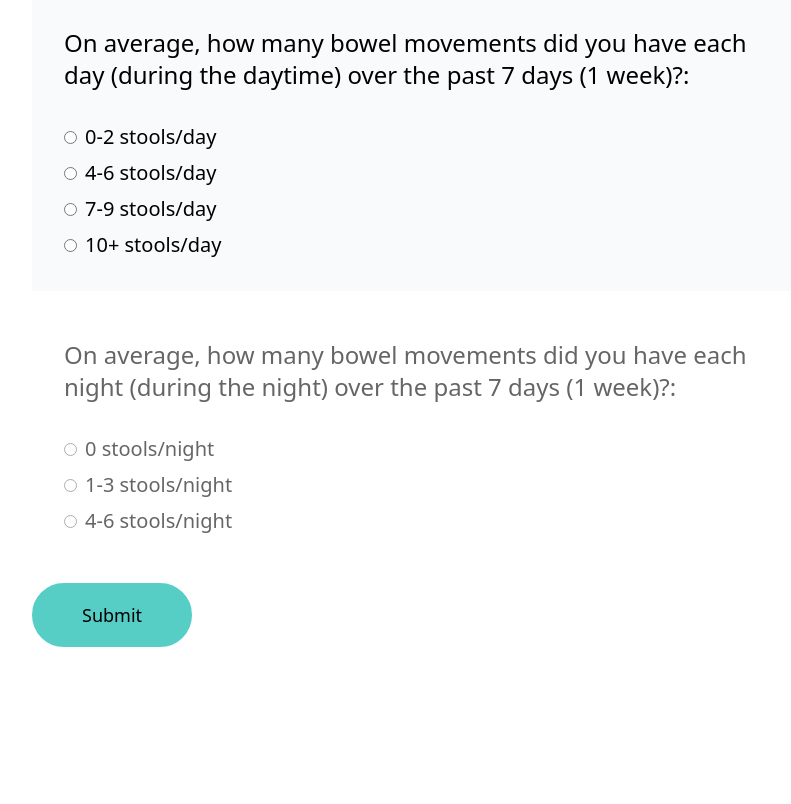
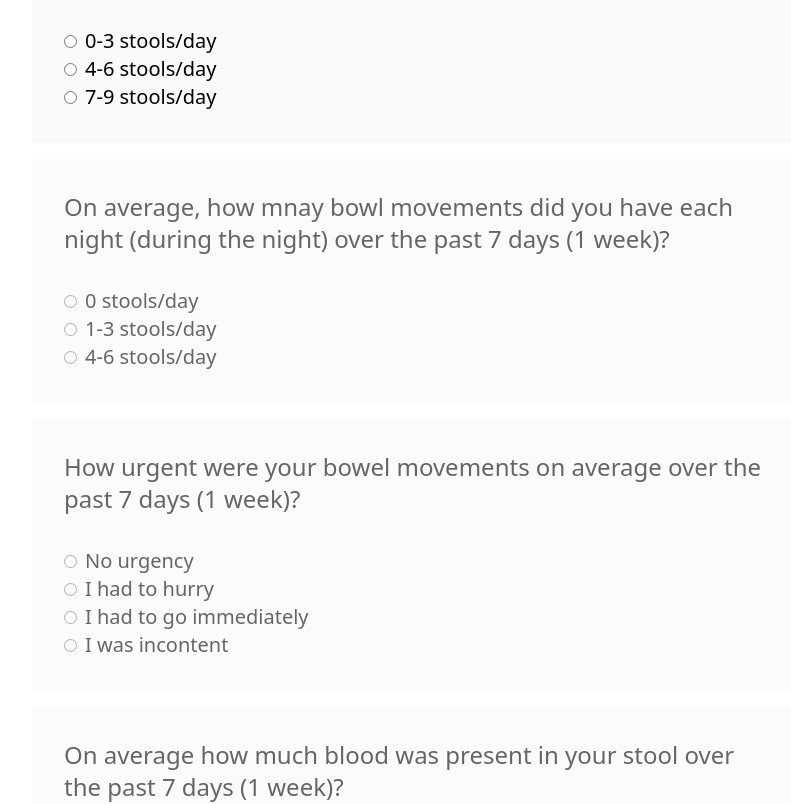
Before and after one commit to vpoola88/ayble-form-flow, a React (Vite) app: page / in a window 1280 px wide. Shown: the part 760-1564 px from the top of the page, without its empty margins (224-1015 px from the left). Before the commit the page ends 1503 px from the top, so only its background shows below. Built offline with nearby package versions, Linux system fonts and the light colour scheme.

Commit message:
loop through form questions and appropriately display form, use handle change to get form question value back and form answer id back, start useEffect to determine which index should be enabled

```diff
--- a/src/App.tsx
+++ b/src/App.tsx
@@ -1,5 +1,4 @@
 import OnboardingForm from "./components/OnboardingForm";
-import PrimaryButton from "./components/PrimaryButton";
 import TopHeader from "./components/TopHeader";
 
 function App() {
@@ -9,22 +8,21 @@ function App() {
       <main>
         <div className="bg-primary">
           <section className="max-w-7xl mx-auto relative">
-            <div className="px-12 py-32">
+            <div className="px-12 sm:py-32 py-12">
               <h1 className="font-playfair text-5xl pb-12 text-white tracking-wide">
                 Welcome to Ayble's onboarding form.
               </h1>
               <div className="max-w-5xl">
-                <p className="text-white text-2xl mb-8">
+                <p className="text-white text-2xl sm:mb-8">
                   Since you have indicated you may have Ulcerative Colitis,
                   please answer the following questions as closely to your
                   knowledge for us to best understand how your feeling.
                 </p>
-                <PrimaryButton />
               </div>
             </div>
             <img
               src="https://uploads-ssl.webflow.com/6349784a667b342cb347c1aa/6358a0c337c8c33ce1cda747_Riso%20-%20Square.svg"
-              className="absolute top-40 invert contrast-50 opacity-20 w-[380px] left-[-14%]"
+              className="absolute top-10 invert contrast-50 opacity-20 w-[380px] sm:left-[-14%] left-[-60%]"
             />
           </section>
         </div>
--- a/src/components/OnboardingForm.tsx
+++ b/src/components/OnboardingForm.tsx
@@ -1,103 +1,162 @@
-import { useState } from "react";
+import PreviousMap from "postcss/lib/previous-map";
+import { useEffect, useState } from "react";
+
+const questions = [
+  {
+    question: {
+      id: "onboarding-uc-1",
+      question:
+        "On average, how mnay bowl movements did you have each day (during the daytime) over the past 7 days (1 week)?",
+    },
+    answers: [
+      { id: "onboarding-uc-ans-1-03", response: "0-3 stools/day", score: 0 },
+      { id: "onboarding-uc-ans-1-46", response: "4-6 stools/day", score: 1 },
+      { id: "onboarding-uc-ans-1-79", response: "7-9 stools/day", score: 2 },
+    ],
+  },
+  {
+    question: {
+      id: "onboarding-uc-2",
+      question:
+        "On average, how mnay bowl movements did you have each night (during the night) over the past 7 days (1 week)?",
+    },
+    answers: [
+      { id: "onboarding-uc-ans-2-0", response: "0 stools/day", score: 0 },
+      { id: "onboarding-uc-ans-2-13", response: "1-3 stools/day", score: 1 },
+      { id: "onboarding-uc-ans-2-46", response: "4-6 stools/day", score: 2 },
+    ],
+  },
+  {
+    question: {
+      id: "onboarding-uc-3",
+      question:
+        "How urgent were your bowel movements on average over the past 7 days (1 week)?",
+    },
+    answers: [
+      { id: "onboarding-uc-ans-3-urgency", response: "No urgency", score: 0 },
+      { id: "onboarding-uc-ans-3-hurry", response: "I had to hurry", score: 1 },
+      {
+        id: "onboarding-uc-ans-3-go",
+        response: "I had to go immediately",
+        score: 2,
+      },
+      { id: "onboarding-uc-ans-3-in", response: "I was incontent", score: 3 },
+    ],
+  },
+  {
+    question: {
+      id: "onboarding-uc-4",
+      question:
+        "On average how much blood was present in your stool over the past 7 days (1 week)?",
+    },
+    answers: [
+      { id: "onboarding-uc-ans-4-none", response: "None", score: 0 },
+      { id: "onboarding-uc-ans-4-trace", response: "Trace amounts", score: 1 },
+      {
+        id: "onboarding-uc-ans-4-mod",
+        response: "A moderate amount (but less than half the time)",
+        score: 2,
+      },
+      {
+        id: "onboarding-uc-ans-4-lot",
+        response: "A lot (more than half the time)",
+        score: 3,
+      },
+    ],
+  },
+  {
+    question: {
+      id: "onboarding-uc-5",
+      question:
+        "How woulud you rate your general wellbeing over the past 7 days (1 week)? 0 (worst) to 10 (best)",
+    },
+    answers: [
+      {
+        id: "onboarding-uc-ans-5-very-well",
+        response: "Very well (>7)",
+        score: 0,
+      },
+      {
+        id: "onboarding-uc-ans-5-par",
+        response: "Slightly below par (6)",
+        score: 1,
+      },
+      { id: "onboarding-uc-ans-5-poor", response: "Poor (5)", score: 2 },
+      {
+        id: "onboarding-uc-ans-5-very-poor",
+        response: "Very poor (4)",
+        score: 3,
+      },
+      {
+        id: "onboarding-uc-ans-5-terrible",
+        response: "Terrible (<4)",
+        score: 4,
+      },
+    ],
+  },
+];
 
 function OnboardingForm() {
-  const [formData, setFormData] = useState({
-    formQuestion: "",
-    formAnswer: "",
-    formAnswerValue: "",
-  });
+  const [formData, setFormData] = useState({});
+  const [formStep, setFormStep] = useState(0);
 
-  const [formInputStatus, setFormInputStatus] = useState(1);
+  const [formInputStatus, setFormInputStatus] = useState(0);
+
+  useEffect(() => {
+    let status = questions.length;
+    for (var i = 0; i <= questions.length; i++) {
+      if (i > 0) {
+        // set disabled class here depending on the index of the questions. I didn't have time to finish this, but
+        // I think we can take the index, and disable everything except the current index. Once the current index
+        // changes, then we would take i + 1 and enable that next one.
+      }
+    }
+  }, [formInputStatus]);
 
   function handleChange(e) {
-    console.log("question" + e.target?.value);
-    setFormInputStatus(2);
+    const { name, value } = e.target;
+    setFormData((prevData) => ({ ...prevData, [name]: value }));
   }
 
   function handleSubmit(e) {
     e.preventDefault();
+    // we can error handle here
+
+    // if no errors
     console.log("submitted");
+    console.log(formData);
   }
 
   return (
     <div className="max-w-3xl mx-auto">
       <form onSubmit={(e) => e.preventDefault()}>
         <ul>
-          <li className="bg-gray-50 p-8 mb-4">
+          {questions.map((question, index) => (
+            <li
+              key={index}
+              className={`${
+                index > 0 ? "opacity-60 cursor-not-allowed" : ""
+              } bg-gray-50 p-8 mb-4`}
+            >
               <p id="onboarding-uc-1" className="text-2xl">
-              On average, how many bowel movements did you have each day (during
-              the daytime) over the past 7 days (1 week)?:
+                {question.question.question}
               </p>
               <div className="flex flex-col space-y-2 text-xl pt-8">
-              <label
-                id="onboarding-uc-ans-1-03"
-                onClick={(e) => handleChange(e)}
-              >
-                <input name="onboarding-uc-1" type="radio" value="0" />
-                <span className="px-2">0-2 stools/day</span>
-              </label>
-              <label
-                id="onboarding-uc-ans-1-46"
-                onClick={(e) => handleChange(e)}
-              >
-                <input name="onboarding-uc-1" type="radio" value="1" />
-                <span className="px-2">4-6 stools/day</span>
-              </label>
-              <label
-                id="onboarding-uc-ans-1-79"
-                onClick={(e) => handleChange(e)}
-              >
-                <input name="onboarding-uc-1" type="radio" value="2" />
-                <span className="px-2">7-9 stools/day</span>
-              </label>
-              <label
-                id="onboarding-uc-ans-1-10-more"
-                onClick={(e) => handleChange(e)}
-              >
-                <input name="onboarding-uc-1" type="radio" value="3" />
-                <span className="px-2">10+ stools/day</span>
+                <label id={question.question.id} onClick={handleChange}>
+                  {question.answers.map((answer, index) => (
+                    <div key={index}>
+                      <input
+                        type="radio"
+                        name={question.question.id}
+                        value={answer.id}
+                      />
+                      <span className="px-2">{answer.response}</span>
+                    </div>
+                  ))}
                 </label>
               </div>
             </li>
-
-          <li
-            className={`"bg-gray-50 p-8 mb-4" ${
-              formInputStatus > 1 ? "" : "opacity-60 cursor-not-allowed"
-            }`}
-          >
-            <p id="onboarding-uc-2" className="text-2xl">
-              On average, how many bowel movements did you have each night
-              (during the night) over the past 7 days (1 week)?:
-            </p>
-            <div className="flex flex-col space-y-2 text-xl pt-8">
-              <label
-                id="onboarding-uc-ans-2-0"
-                onClick={(e) => handleChange(e)}
-              >
-                <input
-                  disabled={formInputStatus > 2 ? true : false}
-                  name="onboarding-uc-2"
-                  type="radio"
-                  value="0"
-                />
-                <span className="px-2">0 stools/night</span>
-              </label>
-              <label
-                id="onboarding-uc-ans-2-13"
-                onClick={(e) => handleChange(e)}
-              >
-                <input name="onboarding-uc-2" type="radio" value="1" />
-                <span className="px-2">1-3 stools/night</span>
-              </label>
-              <label
-                id="onboarding-uc-ans-2-46"
-                onClick={(e) => handleChange(e)}
-              >
-                <input name="onboarding-uc-2" type="radio" value="2" />
-                <span className="px-2">4-6 stools/night</span>
-              </label>
-            </div>
-          </li>
+          ))}
         </ul>
         <button
           className="bg-secondary px-12 py-4 my-4 rounded-full cursor-pointer border-2 border-secondary text-lg
```
Also changed, not shown: data.json (deleted). Lines whose indentation alone changed are shown as unchanged.
